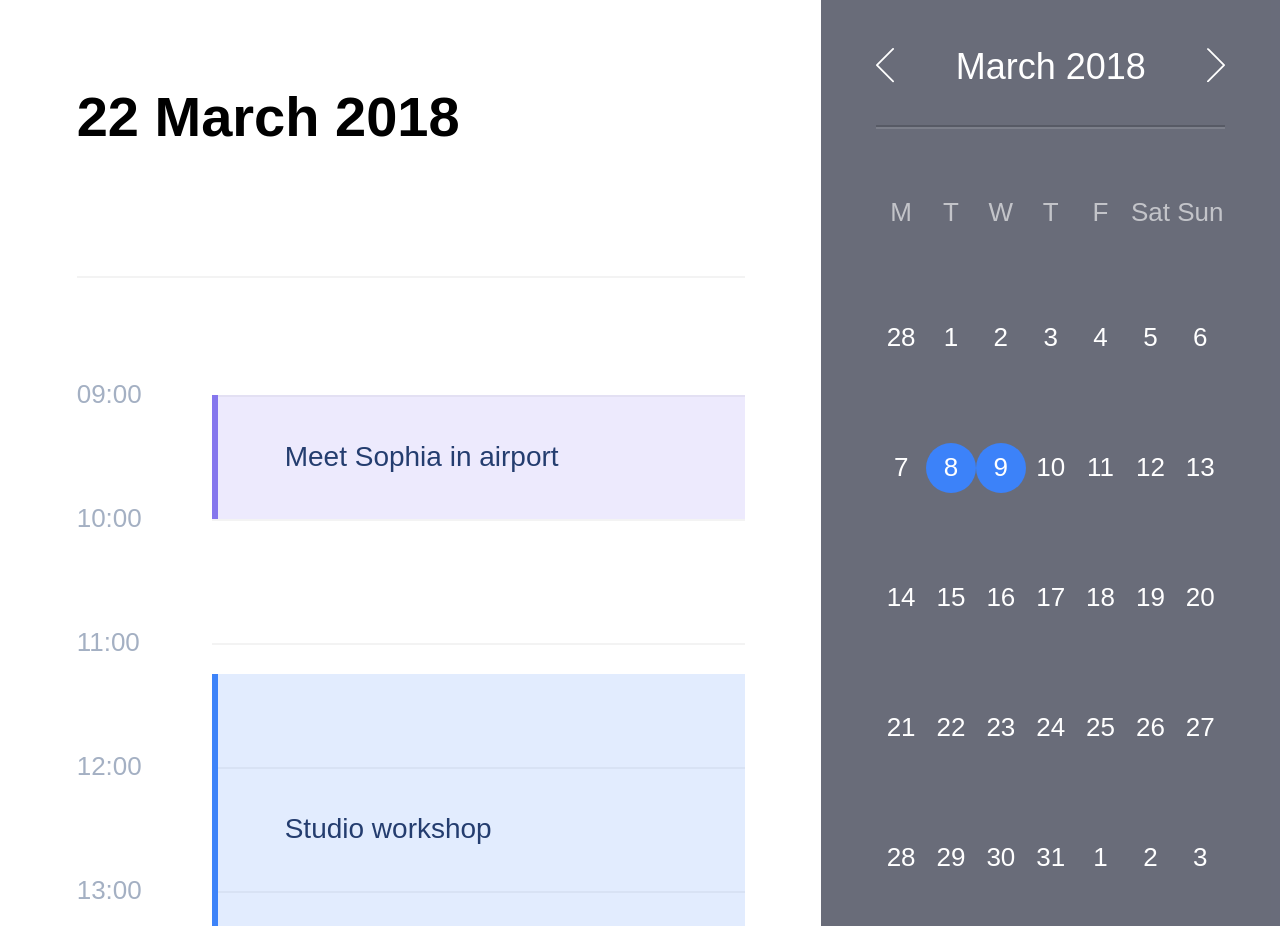
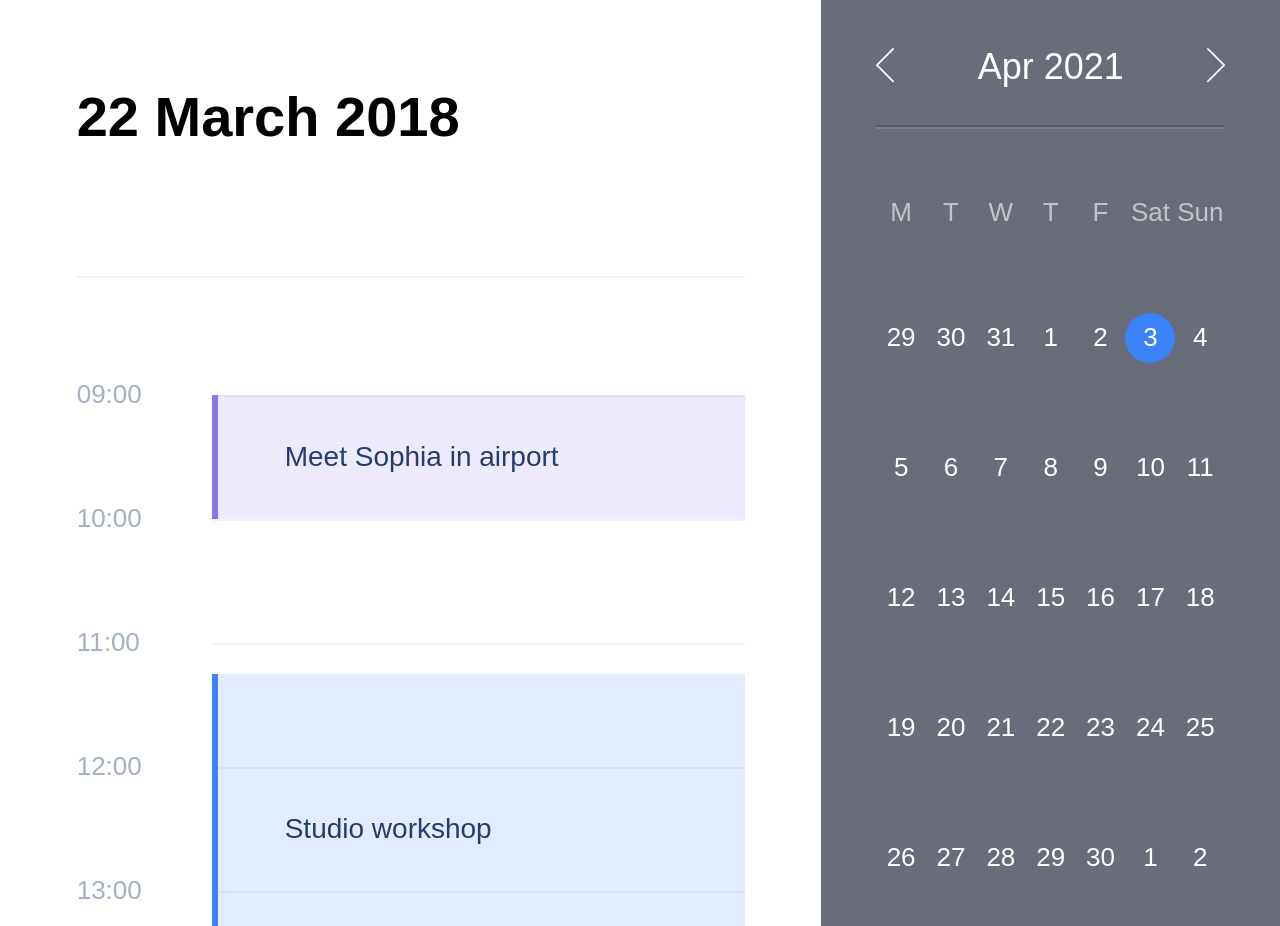
Before and after one commit to bcherepakha/fe2402, a website: page Lesson3/calendar.html in a window 1280 px wide. Shown: the top 926 px of the page. Drawn offline with Linux system fonts and the light colour scheme; a web font is replaced by a local one.

Commit message:
Meeting 6

```diff
--- a/Lesson3/calendar.css
+++ b/Lesson3/calendar.css
@@ -182,6 +182,7 @@ body {
 }
 
 .calendar__day-link:hover,
+.calendar__day--current .calendar__day-link,
 .calendar__day--display .calendar__day-link {
     background: #3C82F9;
 }
--- a/Lesson3/calendar.html
+++ b/Lesson3/calendar.html
@@ -6,6 +6,7 @@
     <meta name="viewport" content="width=device-width, initial-scale=1.0">
     <title>Calendar - 22 March 2018</title>
     <link rel="stylesheet" href="calendar.css">
+    <script defer src="calendar.js"></script>
 </head>
 <body>
     <div class="day">
--- /dev/null
+++ b/Lesson3/calendar.js
@@ -0,0 +1,217 @@
+const calendarEl = document.querySelector('.calendar');
+const calendarDayList = calendarEl.querySelector('.calendar__day-list');
+const calendarDayTitle = calendarEl.querySelector('.calendar__month-title');
+const prevBtn = calendarEl.querySelector('.calendar__prev-btn');
+const nextBtn = calendarEl.querySelector('.calendar__next-btn');
+
+const currentDate = new Date();
+const displayDate = null;
+const MONTHES = [
+    'Jan',
+    'Feb',
+    'Mar',
+    'Apr',
+    'May',
+    'Jun',
+    'Jul',
+    'Aug',
+    'Sep',
+    'Oct',
+    'Nov',
+    'Dec'
+];
+
+currentDate.setHours(0);
+currentDate.setMinutes(0);
+currentDate.setSeconds(0);
+currentDate.setMilliseconds(0);
+
+let calendarDays;
+let { month: calendarMonth, year: calendarYear } = getCurrentMonthAndYear();
+
+generateCalendarData(calendarMonth, calendarYear);
+renderCalendar();
+
+// prevBtn.addEventListener('click', () => {
+//     shiftCalendar(-1);
+// });
+
+prevBtn.addEventListener('click', shiftCalendarHandler(-1));
+
+
+// nextBtn.addEventListener('click', () => {
+//     shiftCalendar(1);
+// });
+
+nextBtn.addEventListener('click', shiftCalendarHandler(1));
+
+/**
+ * @param {number} shiftMonth
+ *
+ * @return {function}
+ */
+function shiftCalendarHandler(shiftMonth) {
+
+}
+
+/**
+ * @param {number} shiftMonth
+ */
+function shiftCalendar(shiftMonth) {
+    const { month, year } = getShiftedMonthAndYear(calendarMonth, calendarYear, shiftMonth);
+
+    generateCalendarData(month, year);
+    renderCalendar();
+}
+
+function generateCalendarData(month, year) {
+    calendarMonth = month;
+    calendarYear = year;
+    calendarDays = getCalendarDays(calendarMonth, calendarYear);
+}
+
+/**
+ * @param {number} calendarMonth
+ * @param {number} calendarYear
+ * @param {number} [shiftMonth=0]
+ * @param {number} [shiftYear=0]
+ *
+ * @return { month: number, year: number }
+ */
+function getShiftedMonthAndYear(calendarMonth, calendarYear, shiftMonth = 0, shiftYear = 0) {
+    const d = new Date(calendarYear + shiftYear, calendarMonth + shiftMonth, 10);
+
+    return {
+        month: d.getMonth(),
+        year: d.getFullYear(),
+    };
+}
+
+/**
+ * @return { month: number, year: number }
+ */
+function getCurrentMonthAndYear() {
+    const currentDate = new Date();
+
+    return {
+        month: currentDate.getMonth(),
+        year: currentDate.getFullYear(),
+    };
+}
+
+/**
+ * @param {number} month
+ * @param {number} year
+ *
+ * @return Date[]
+ */
+function getCalendarDays(month, year) {
+    const days = [];
+    const firstDayOfMonth = new Date(year, month, 1);
+    const lastDayOfMonth = new Date(year, month+1, 0);
+    const lastDayOfMonthNumber = lastDayOfMonth.getDate();
+    const firstDayWeekOfMonth = firstDayOfMonth.getDay();
+    const startShift = firstDayWeekOfMonth > 0 ? firstDayWeekOfMonth - 1 : firstDayWeekOfMonth - 6;
+    const lastDayWeekOfMonth = lastDayOfMonth.getDay();
+    const endShift = lastDayWeekOfMonth === 0 ? 0 : 7 - lastDayWeekOfMonth;
+
+    for (
+        let currentDayNumber = 1 - startShift;
+        currentDayNumber <= lastDayOfMonthNumber + endShift;
+        currentDayNumber++) {
+        days.push(new Date(year, month, currentDayNumber));
+    }
+
+    return days;
+}
+
+/**
+ * @param {Date} d
+ *
+ * @result {string} 'YYYY-MM-DD'
+ */
+function date2String(d) {
+    const fullYear = d.getFullYear();
+    const month = d.getMonth() + 1;
+    const day = d.getDate();
+
+    return [
+        fullYear.toString(),
+        month.toString().padStart(2, '0'),
+        day.toString().padStart(2, '0')
+    ].join('-');
+}
+
+/**
+ * @param {Date} calendarDay
+ * @param {booleam} notInCurrentMonth
+ * @param {booleam} current
+ * @param {booleam} display
+ *
+ * @return {HTMLElement}
+ */
+function createDayEl(calendarDay, notInCurrentMonth, current, display) {
+    const rootEl = document.createElement('li');
+    const linkEl = document.createElement('a');
+
+    rootEl.append(linkEl);
+
+    linkEl.href = `?day=${date2String(calendarDay)}`;
+    linkEl.className = 'calendar__day-link';
+    linkEl.innerText = calendarDay.getDate();
+
+    rootEl.className = 'calendar__day'
+
+    if (notInCurrentMonth) {
+        rootEl.classList.add('calendar__day--not-in-current-month');
+    }
+
+    if (current) {
+        rootEl.classList.add('calendar__day--current');
+    }
+
+    if (display) {
+        rootEl.classList.add('calendar__day--display');
+    }
+
+    return rootEl;
+}
+
+/**
+ *
+ * @param {Date[]} calendarDays
+ * @param {number} calendarMonth
+ * @param {Date} currentDate
+ * @param {Date | null} displayDate
+ *
+ * @return void
+ */
+function renderDays(calendarDays, calendarMonth, currentDate, displayDate) {
+    const days = calendarDays
+        .map(calendarDay => createDayEl(
+            calendarDay,
+            calendarDay.getMonth() !== calendarMonth,
+            calendarDay.getTime() === currentDate.getTime(),
+            !!displayDate && displayDate.getTime() === calendarDay.getTime()
+        ));
+
+    calendarDayList.append(...days);
+}
+
+/**
+ * @param {number} calendarMonth
+ * @param {number} calendarYear
+ */
+function renderTitle(calendarMonth, calendarYear) {
+    calendarDayTitle.innerText = `${MONTHES[calendarMonth]} ${calendarYear}`;
+}
+
+function clearCalendarDays() {
+    calendarDayList.innerText = '';
+}
+
+function renderCalendar() {
+    clearCalendarDays();
+    renderDays(calendarDays, calendarMonth, currentDate, displayDate);
+    renderTitle(calendarMonth, calendarYear);
+}
```
Also changed, not shown: Lesson10/secret.js (added, +36 -0 lines), crossGame/Readme.md (added).
